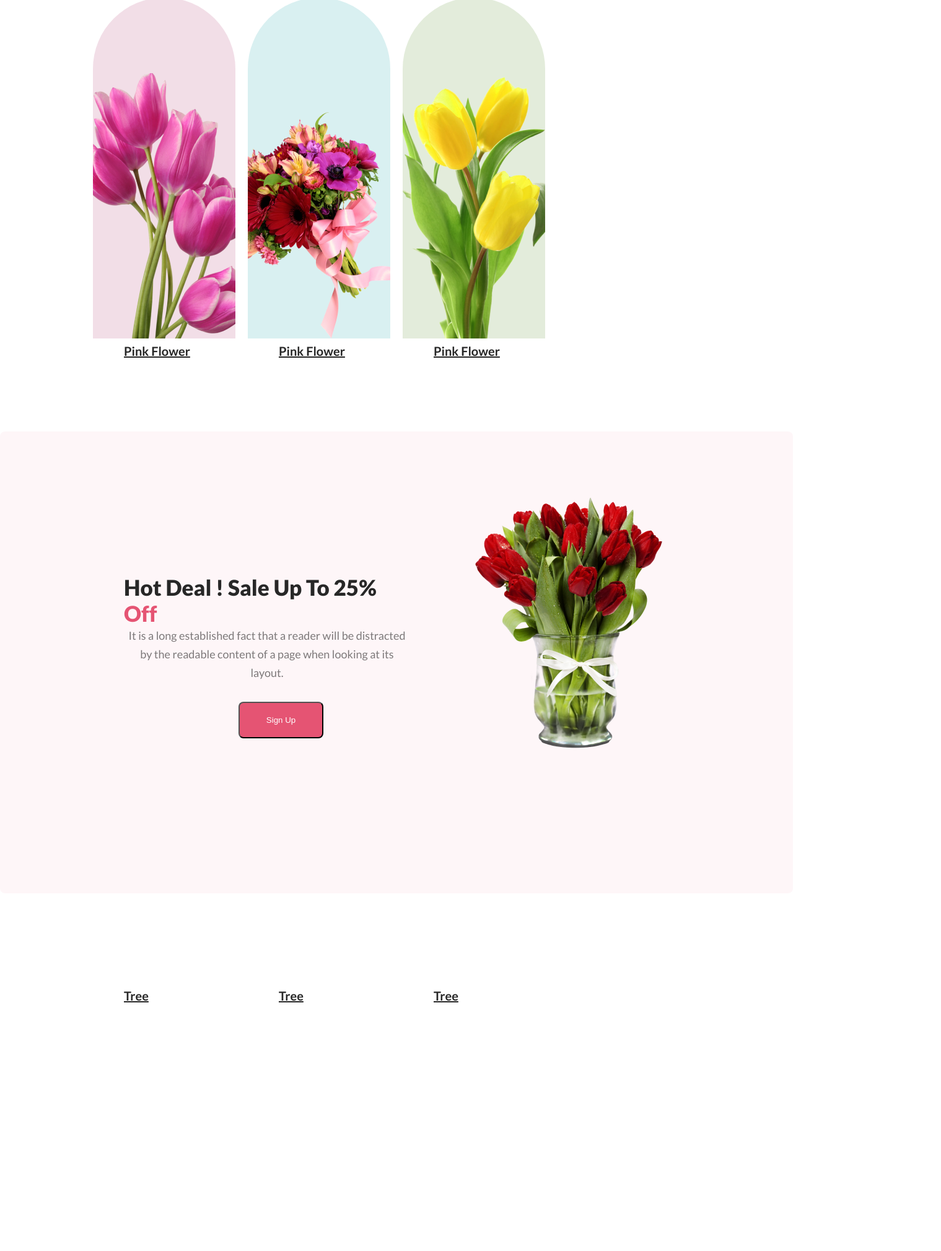
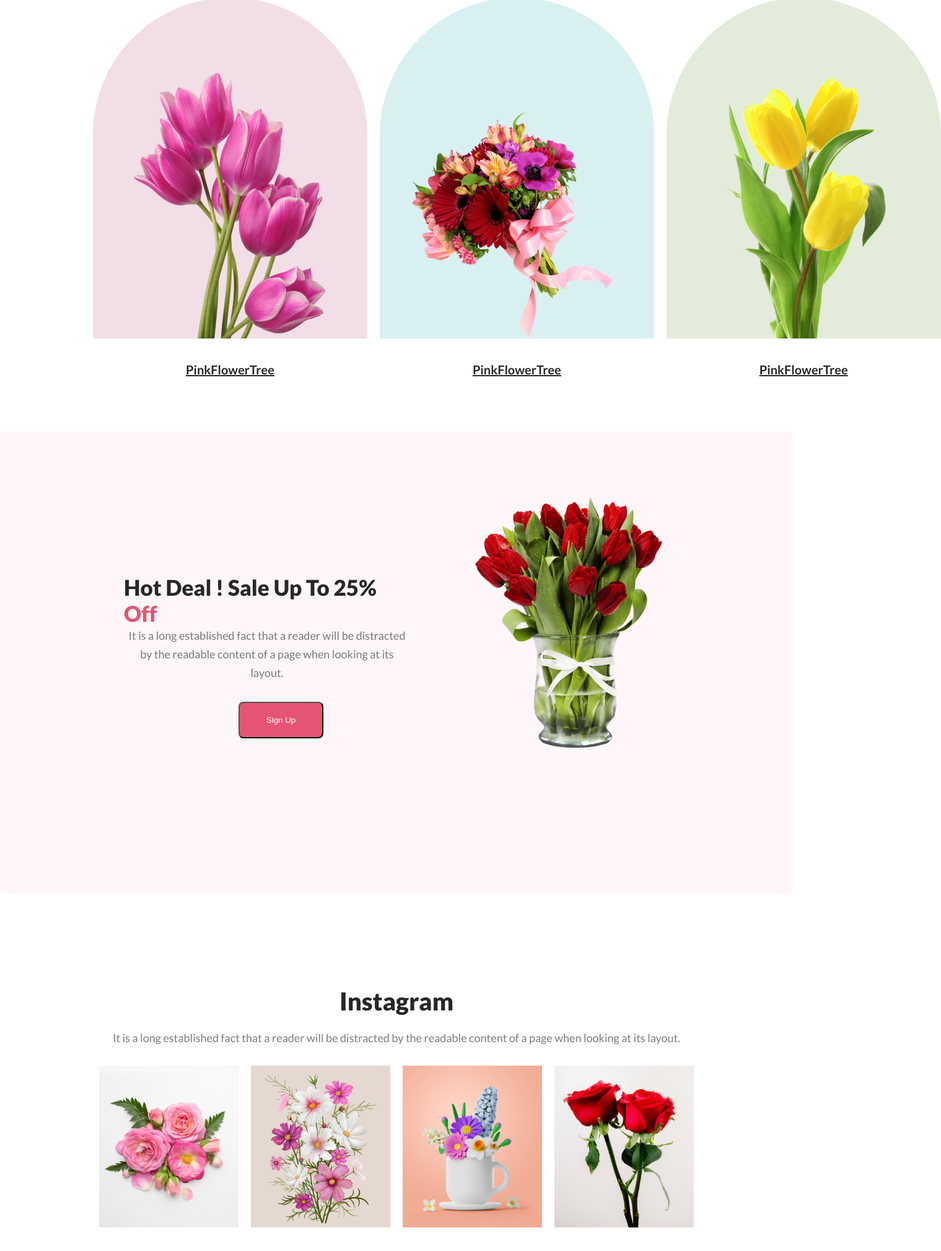
Before and after one commit to MohamamdRasel/flower-shop-assignment-main, a plain HTML site: page index.html in a window 1280 px wide. Shown: the part 1106-3124 px from the top of the page at 62% size, 1519 px wide, since content can reach past the window. After the commit the page ends 3086 px from the top, so only its background shows below. Drawn offline with Linux system fonts and the light colour scheme; a web font is replaced by a local one.

Commit message:
added social section

```diff
--- a/index.html
+++ b/index.html
@@ -35,13 +35,13 @@
             <!--Features Info Section-->
             <div class="features_container">
                 <div class="features_info_container box_01">
-                    <a href="">Pink Flower Tree</a>
+                    <a href="">PinkFlowerTree</a>
                 </div>
                 <div class="features_info_container box_02">
-                    <a href="#">Pink Flower Tree</a>
+                    <a href="#">PinkFlowerTree</a>
                 </div>
                 <div class="features_info_container box_03">
-                    <a href="">Pink Flower Tree</a>
+                    <a href="">PinkFlowerTree</a>
                 </div>
             </div>
         </section>
@@ -58,6 +58,21 @@
                 </div>
             </div>
         </section>
+
+        <!--Social Section-->
+        <section class="social_container">
+            <h2 class="social_title">Instagram</h2>
+            <p class="social_description">It is a long established fact that a reader will be distracted by the readable content of a page when looking at its layout.</p>
+            <div class="social_images">
+                <img src="images/Flower 01.png" alt="">
+                <img src="images/Rectangle 4.png" alt="">
+                <img src="images/Rectangle 5.png" alt="">
+                <img src="images/Rectangle 6.png" alt="">
+            </div>
+        </section>
+
+        <!--Latest Deal Section-->
+
     </main>
 
 
--- a/style.css
+++ b/style.css
@@ -67,7 +67,7 @@ position: bottom;
 .features {
     margin-top: 150px;
     background: #FFF;
-    min-width: 960px;
+
 }
 
 .section_title {
@@ -87,17 +87,17 @@ position: bottom;
 }
 
 .features_container {
-    min-width: 660px;
     display: flex;
-    justify-content: space-between;
+    align-items: center;
+    margin-left: 150px;
+    justify-content: space-evenly;
     margin: 50px 150px 0px 150px;
 }
 
 .features_info_container  {
     border-radius: 300px 300px 0px 0px;
     margin-right: 20px;
-    height: 450px;
-    max-width: 40%;
+    height: 250px;
     display: inline-block;
 }
 .box_01 {
@@ -105,7 +105,7 @@ position: bottom;
     background-image: url(images/pngwing\ 6.png);
     background-repeat: no-repeat;
     background-position: bottom;
-    padding: 50px;
+    padding: 150px;
 }
 .box_02 {
     border-radius: 300px 300px 0px 0px;
@@ -113,7 +113,7 @@ position: bottom;
     background-image: url(images/pngwing\ 5.png);
     background-repeat: no-repeat;
     background-position: bottom;
-    padding: 50px;
+    padding: 150px;
 }
 .box_03 {
     border-radius: 300px 300px 0px 0px;
@@ -121,8 +121,8 @@ position: bottom;
     background-image: url(images/pngwing\ 7.png);
     background-repeat: no-repeat;
     background-position: bottom;
-    padding: 50px;
-    margin-right: 250px;
+    padding: 150px;
+    margin-right: 50px;
 }
 
 .features_info_container a {
@@ -130,8 +130,10 @@ position: bottom;
     text-align: center;
     font-size: 20px;
     font-weight: 700;
-    line-height: 1040px;
+    line-height: 900px;
     text-decoration-line: underline;
+    overflow: hidden;
+
 
 }
 .features_info_container a:hover {
@@ -180,3 +182,36 @@ position: bottom;
     margin-top: 100px;
     margin-right: 200px;
 }
+
+/* Social Section */
+
+.social_container {
+    max-width: 100%;
+    margin-top: 150px;
+    background-color: #fff;
+}
+
+.social_title {
+    color: #272727;
+    text-align: center;
+    font-size: 40px;
+    font-weight: 800;
+    margin-bottom: 20px;
+}
+.social_description {
+    color: rgba(39, 39, 39, 0.60);
+    text-align: center;
+    font-size: 18px;
+    font-weight: 400;
+    line-height: 30px;
+    margin-bottom: 30px;
+}
+.social_images {
+    display: flex;
+    justify-content: space-around;
+    margin-left:150px ;
+    margin-right: 150px;
+}
+.social_images img {
+    width: 23%;
+}
```
